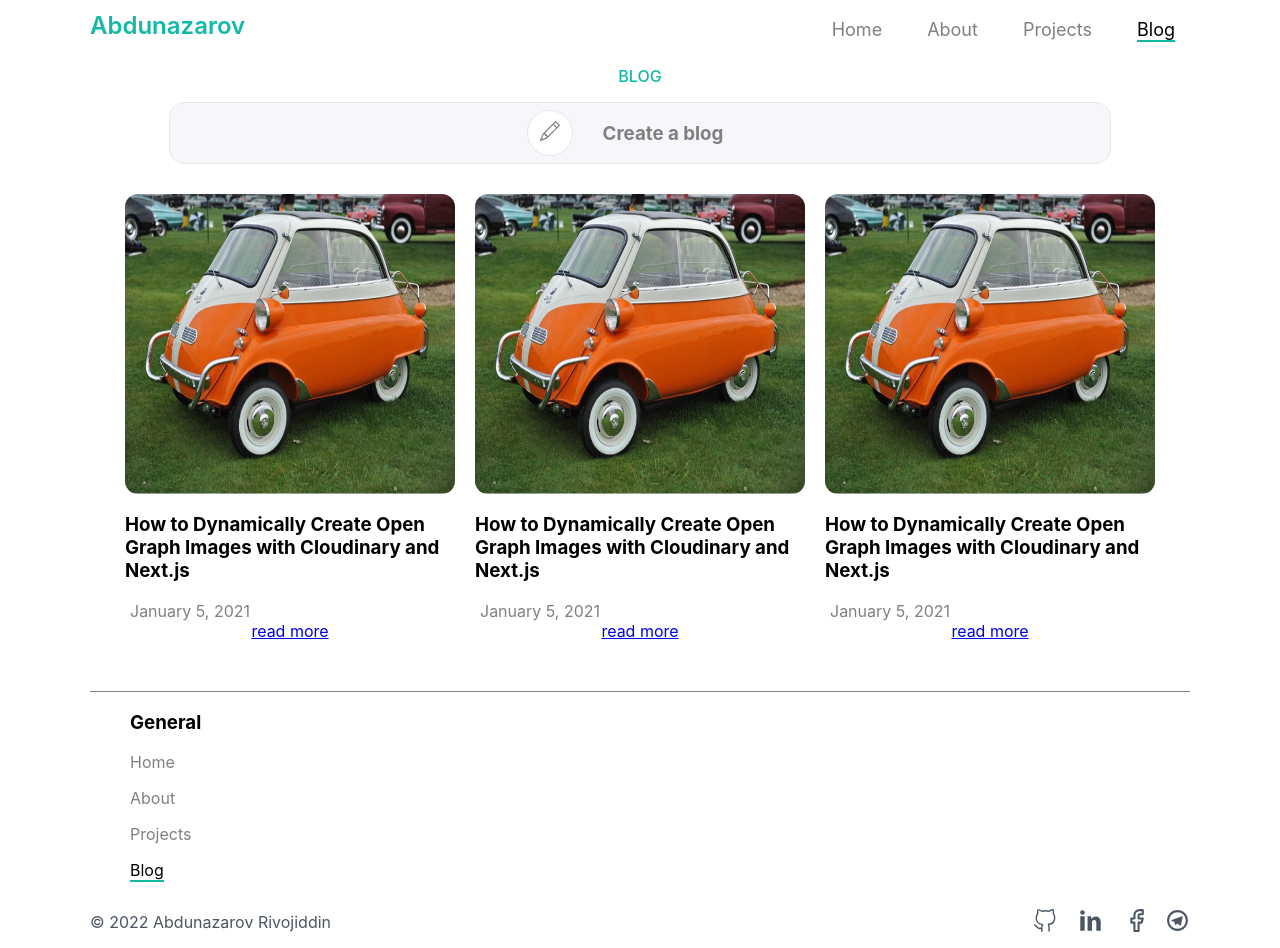
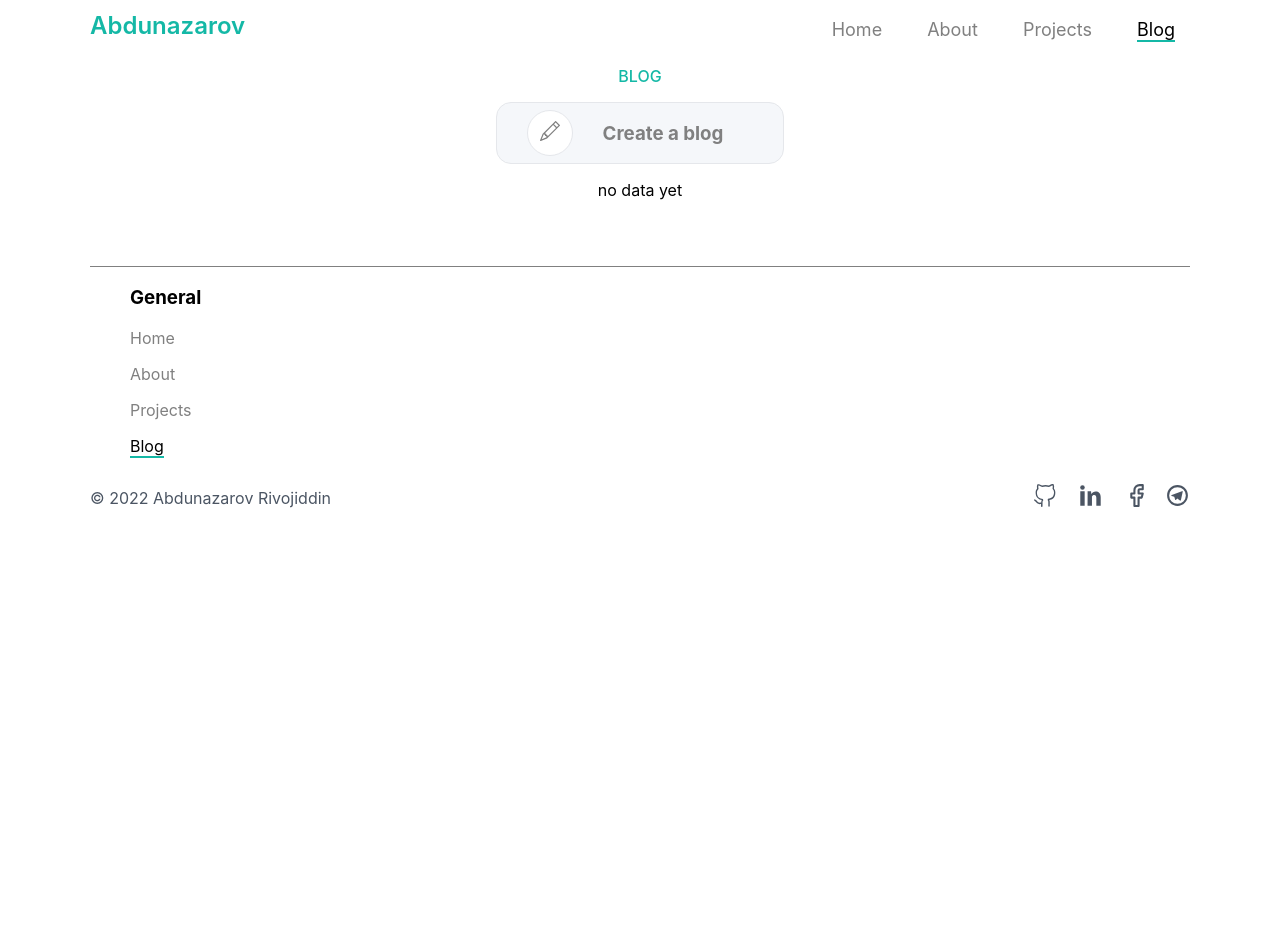
Before and after one commit to din0497/portfolio, a React (Create React App) app: page /blog in a window 1280 px wide. After the commit the page ends 800 px from the top, so only its background shows below. Built offline with nearby package versions, Linux system fonts and the light colour scheme.

Commit message:
Adding post

```diff
--- a/src/App.js
+++ b/src/App.js
@@ -10,51 +10,13 @@ import Footer from "./components/Footer/Footer";
 import { BlogCartContainer } from "./pages/Home/style";
 import Dropdown from "./components/Navbar/Dropdown";
 import CreatePost from './pages/Blogs/CreatePost'
-import img from "./assets/img.jpg";
-import img1 from "./assets/img1.jpg";
 import Post from "./pages/Blogs/Post";
 
 function App() {
   const [drop, setDrop] = useState("hidden");
   const [blogs, setBlog] = useState([
-    {
-      id: "b1",
-      img: img1,
-      title:
-        "How to Dynamically Create Open Graph Images with Cloudinary and Next.js",
-      text: [
-        "Have you wondered how sites like dev.to create dynamic and engaging social sharing banners on Twitter, LinkedIn and Facebook?",
-        "I revamped my blogfolio this year and knew I didn't want to continue to create banner images for my articles, and manually create Open Graph images for my social outlets.",
-        " I'm extremely happy with the result - now when I share my articles online, my Open Graph images look something like this:",
-      ],
-      date: "January 5, 2021",
-    },
-    {
-      id: "b2",
-      img: img1,
-      title:
-        "How to Dynamically Create Open Graph Images with Cloudinary and Next.js",
-      text: [
-        "Have you wondered how sites like dev.to create dynamic and engaging social sharing banners on Twitter, LinkedIn and Facebook?",
-        "I revamped my blogfolio this year and knew I didn't want to continue to create banner images for my articles, and manually create Open Graph images for my social outlets.",
-        " I'm extremely happy with the result - now when I share my articles online, my Open Graph images look something like this:",
-        "jerhsdfghjerkjsdghjkehgfjkhdsgfjhsjfdhgj fhsdjkghjsgdfhjdg sfsjjdhjdsjjehgj asjsdfsjjghlkhhjgfhjhv asdfhsghejrdgsh ljfgldshglhgl ldsfglgldjgljjgfdl"
-      ],
-      date: "January 5, 2021",
-    },
-    {
-      id: "b3",
-      img: img1,
-      title:
-        "How to Dynamically Create Open Graph Images with Cloudinary and Next.js",
-      text: [
-        "Have you wondered how sites like dev.to create dynamic and engaging social sharing banners on Twitter, LinkedIn and Facebook?",
-        "I revamped my blogfolio this year and knew I didn't want to continue to create banner images for my articles, and manually create Open Graph images for my social outlets.",
-        " I'm extremely happy with the result - now when I share my articles online, my Open Graph images look something like this:",
-      ],
-      date: "January 5, 2021",
-    },
   ]);
+  console.log(blogs)
   return (
     <main className="header">
       <Navbar drop={drop} setDrop={setDrop} />
--- a/src/pages/Blogs/Blogs.js
+++ b/src/pages/Blogs/Blogs.js
@@ -11,10 +11,10 @@ const Blogs = ({blogs}) => {
       <CreateBlog/>
    { blogs.length !== 0 ? <BlogGrid>
         {blogs
-          .map((blog) => {
+          .map((blog,i) => {
             return (
               <Blog
-                key={blog.id}
+                key={i}
                 id={blog.id}
                 img={blog.img}
                 title={blog.title}
--- a/src/pages/Blogs/CreatePost.js
+++ b/src/pages/Blogs/CreatePost.js
@@ -10,8 +10,8 @@ const CreatePost = ({ setBlog }) => {
   const [title, setTitle] = useState();
   const [text, setText] = useState();
   const [file, setFile] = useState();
-  const [img, setImg] = useState()
-  const [arr, setArr] = useState()
+  const [img, setImg] = useState();
+  // const [arr, setArr] = useState();
 
   const getTitle = (e) => setTitle(e.target.value);
   const getText = (e) => setText(e.target.value);
@@ -27,21 +27,22 @@ const CreatePost = ({ setBlog }) => {
     } else {
       setImg(null);
     }
-  },[file]);
+  }, [file]);
 
   const clickHandler = () => {
     let paragraph = [];
-
-
+    let split = text.split("\n\n");
+    split.forEach(function (item) {
+      paragraph.push(item);
+    });
+    console.log(paragraph);
     reader.onload = () => {
-    setImg(reader.result)
-    }
+      setImg(reader.result);
+    };
     reader.readAsDataURL(file);
-    console.log(img);
-    setBlog(
-      (prev) => [
+    setBlog((prev) => [
       ...prev,
-      { title: title, text: text, img: img , date: newdate },
+      { id: `${new Date().getTime()}`, title: title, img: img, text: paragraph, date: newdate },
     ]);
   };
   return (
@@ -62,10 +63,9 @@ const CreatePost = ({ setBlog }) => {
           <MdOutlineTitle />
           <h5>Add subtitle</h5>
         </Addons>
-        <h5 onClick={clickHandler}><Link to='/blog'>Publish</Link></h5>
+        <h5 onClick={clickHandler}>Publish</h5>
       </AddonsContainer>
       <Textarea onChange={getTitle} placeholder="Title…" />
-      {/* <Textarea size='S' placeholder="Enter subtitle(Optional)" /> */}
       <TextareaStory onChange={getText} placeholder="Tell your story…" />
     </Posting>
   );
--- a/src/pages/Blogs/Post.js
+++ b/src/pages/Blogs/Post.js
@@ -3,17 +3,27 @@ import { AboutContainer, Article, Paragraph } from "../About/style";
 import { PostImg, PostTitle } from "./style";
 
 const Post = ({ blogs }) => {
-  const params = useParams()
+  const params = useParams();
   const blog = blogs.find((blog) => blog.id === params.id);
+  console.log(blog.id, blog.title, blog.text);
   return (
     <AboutContainer>
       <PostTitle>{blog.title}</PostTitle>
-      <span style={{ marginTop: "-40px", marginBottom:'35px', color: "grey" ,fontSize:'1.5rem'}}>{blog.date}</span>
+      <span
+        style={{
+          marginTop: "-40px",
+          marginBottom: "35px",
+          color: "grey",
+          fontSize: "1.5rem",
+        }}
+      >
+        {blog.date}
+      </span>
       <PostImg src={blog.img} />
       <Article>
-       {blog.text.map((p,i) => {
-        return <Paragraph key={i}>{p}</Paragraph>
-       })}
+        {blog.text.map((p, i) => {
+          return <Paragraph key={i}>{p}</Paragraph>;
+        })}
       </Article>
     </AboutContainer>
   );
```
